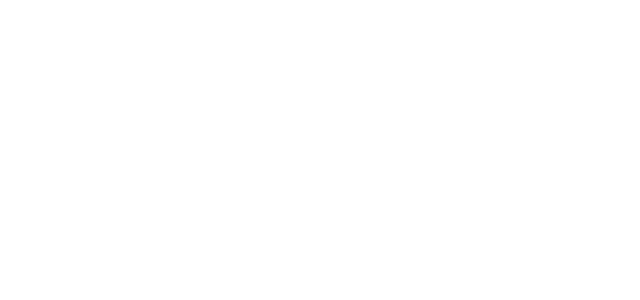
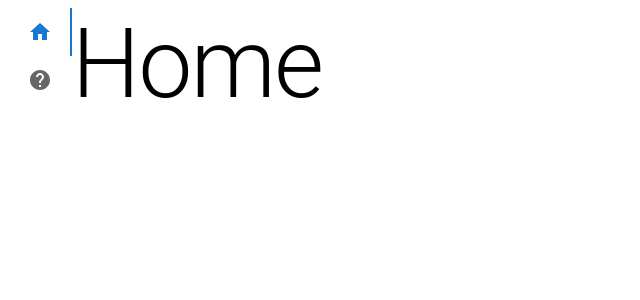
Before and after one commit to Wick-Lim/test-menu-1, a React (Vite) app: page / in a window 1280 px wide. Shown: the top 300 px of the page, without its empty margins (0-640 px from the left). Built offline with nearby package versions, Linux system fonts and the light colour scheme; the HTML template or start-up script is replaced by a standard one.

Commit message:
base commit

```diff
--- a/package.json
+++ b/package.json
@@ -13,6 +13,7 @@
     "@emotion/cache": "^11.11.0",
     "@emotion/react": "^11.11.1",
     "@emotion/styled": "^11.11.0",
+    "@mui/icons-material": "^5.15.0",
     "@mui/material": "^5.15.0",
     "react": "^18.2.0",
     "react-dom": "^18.2.0",
--- a/src/App.tsx
+++ b/src/App.tsx
@@ -1,11 +1,15 @@
 import { Typography } from "@mui/material";
 import { BrowserRouter, Route, Routes } from "react-router-dom";
+import Layout from "./layout";
+
+const basename = import.meta.env.MODE === "production" ? "/inbound" : undefined;
 
 function App() {
   return (
     <>
-      <BrowserRouter basename="/inbound">
+      <BrowserRouter basename={basename}>
         <Routes>
+          <Route element={<Layout />}>
             <Route
               path="/"
               element={<Typography variant="h1">Home</Typography>}
@@ -14,6 +18,7 @@
               path="/about"
               element={<Typography variant="h1">About</Typography>}
             />
+          </Route>
         </Routes>
       </BrowserRouter>
     </>
--- /dev/null
+++ b/src/layout.tsx
@@ -0,0 +1,33 @@
+import { Help, Home } from "@mui/icons-material";
+import { Box, Tab, Tabs } from "@mui/material";
+import { FC } from "react";
+import { Outlet, useLocation, useNavigate } from "react-router-dom";
+
+const Layout: FC = () => {
+  const location = useLocation();
+  const navigate = useNavigate();
+
+  const tab = location.pathname.split("/")[1] || "";
+
+  return (
+    <>
+      <Box display="flex" flexDirection="row" flex="1">
+        <Box display="flex" flexDirection="column" width="64px">
+          <Tabs
+            orientation="vertical"
+            value={tab}
+            onChange={(_, v) => navigate(`/${v}`)}
+          >
+            <Tab value="" icon={<Home />} sx={{ minWidth: 0, p: 0 }} />
+            <Tab value="about" icon={<Help />} sx={{ minWidth: 0, p: 0 }} />
+          </Tabs>
+        </Box>
+        <Box display="flex" flexDirection="column" flex="1">
+          <Outlet />
+        </Box>
+      </Box>
+    </>
+  );
+};
+
+export default Layout;
```
Also changed, not shown: 1 other file (tests, documents, lock files or other folders). Lines whose indentation alone changed are shown as unchanged.
